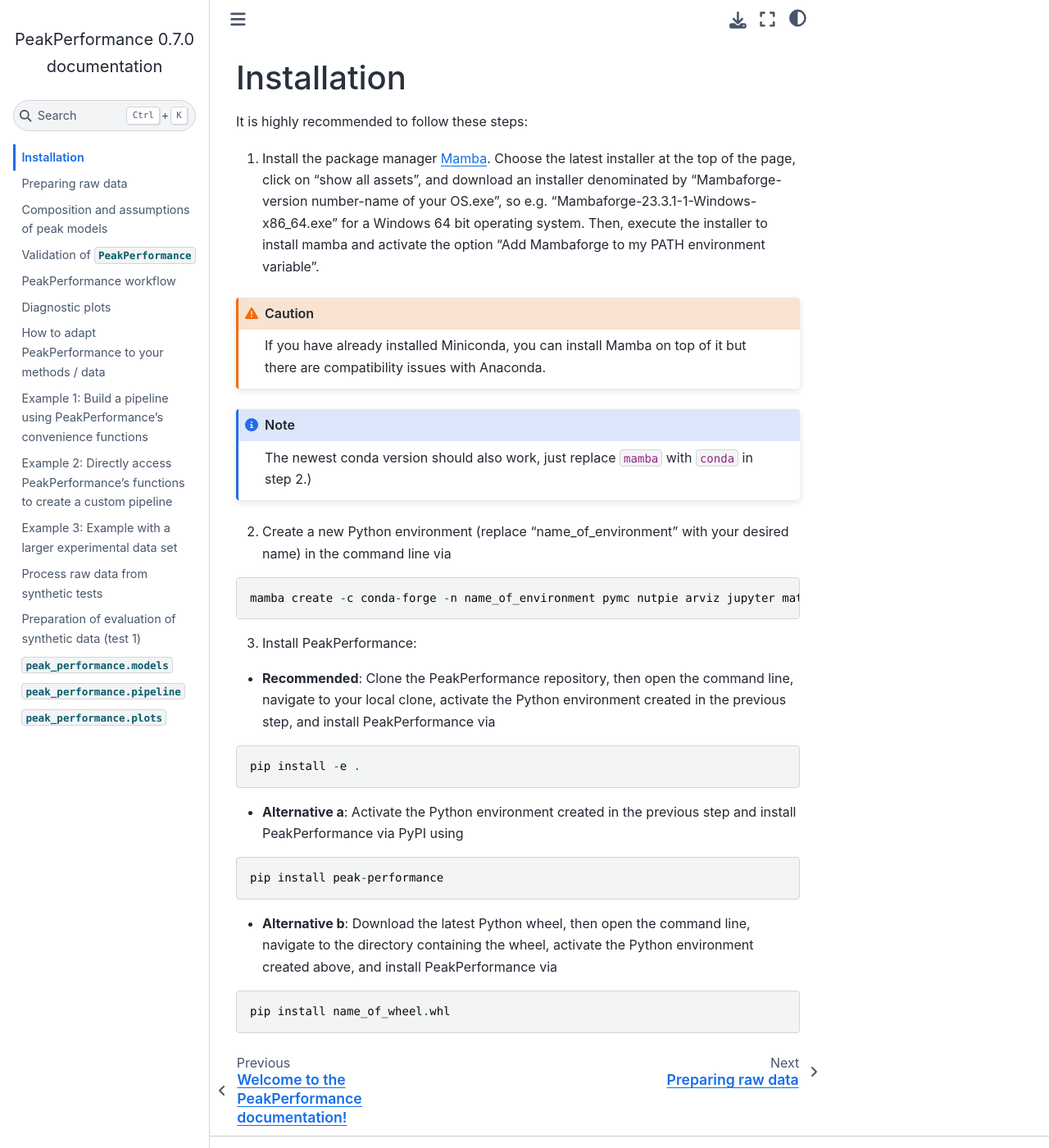
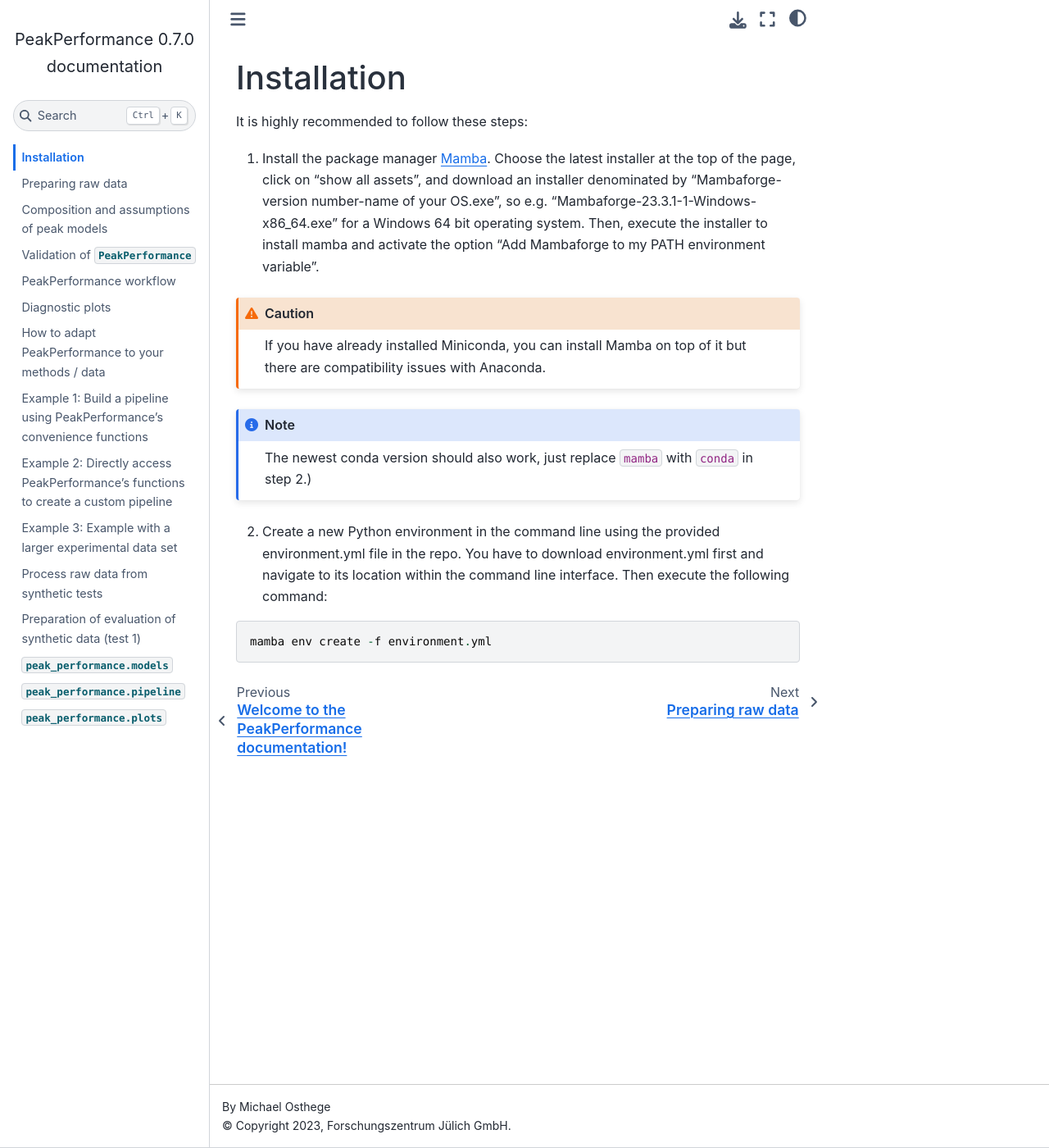
Before and after one commit to JuBiotech/peak-performance, a Sphinx documentation site: the page built from docs/source/markdown/Installation.md, in a window 1280 px wide and 1400 px high. Shown: the whole window at 82% size. Built offline with Sphinx 7.4.7 and the Sphinx Book theme 1.1.4, drawn with Linux system fonts in a browser that asks for light colours; pages that are not in the unit, such as notebooks, are missing from menus.

Commit message:
update installation.md

````diff
--- a/docs/source/markdown/Installation.md
+++ b/docs/source/markdown/Installation.md
@@ -11,20 +11,7 @@
 The newest conda version should also work, just replace `mamba` with `conda` in step 2.)
 ```
 
-2. Create a new Python environment (replace "name_of_environment" with your desired name) in the command line via
+2. Create a new Python environment in the command line using the provided environment.yml file in the repo. You have to download environment.yml first and navigate to its location within the command line interface. Then execute the following command:
 ```
-mamba create -c conda-forge -n name_of_environment pymc nutpie arviz jupyter matplotlib openpyxl "python=3.10"
+mamba env create -f environment.yml
 ```
-3. Install PeakPerformance:
-- __Recommended__: Clone the PeakPerformance repository, then open the command line, navigate to your local clone, activate the Python environment created in the previous step, and install PeakPerformance via
-```
-pip install -e .
-```
-- __Alternative a__: Activate the Python environment created in the previous step and install PeakPerformance via PyPI using
-```
-pip install peak-performance
-```
-- __Alternative b__: Download the latest Python wheel, then open the command line, navigate to the directory containing the wheel, activate the Python environment created above, and install PeakPerformance via
-```
-pip install name_of_wheel.whl
-```
````
